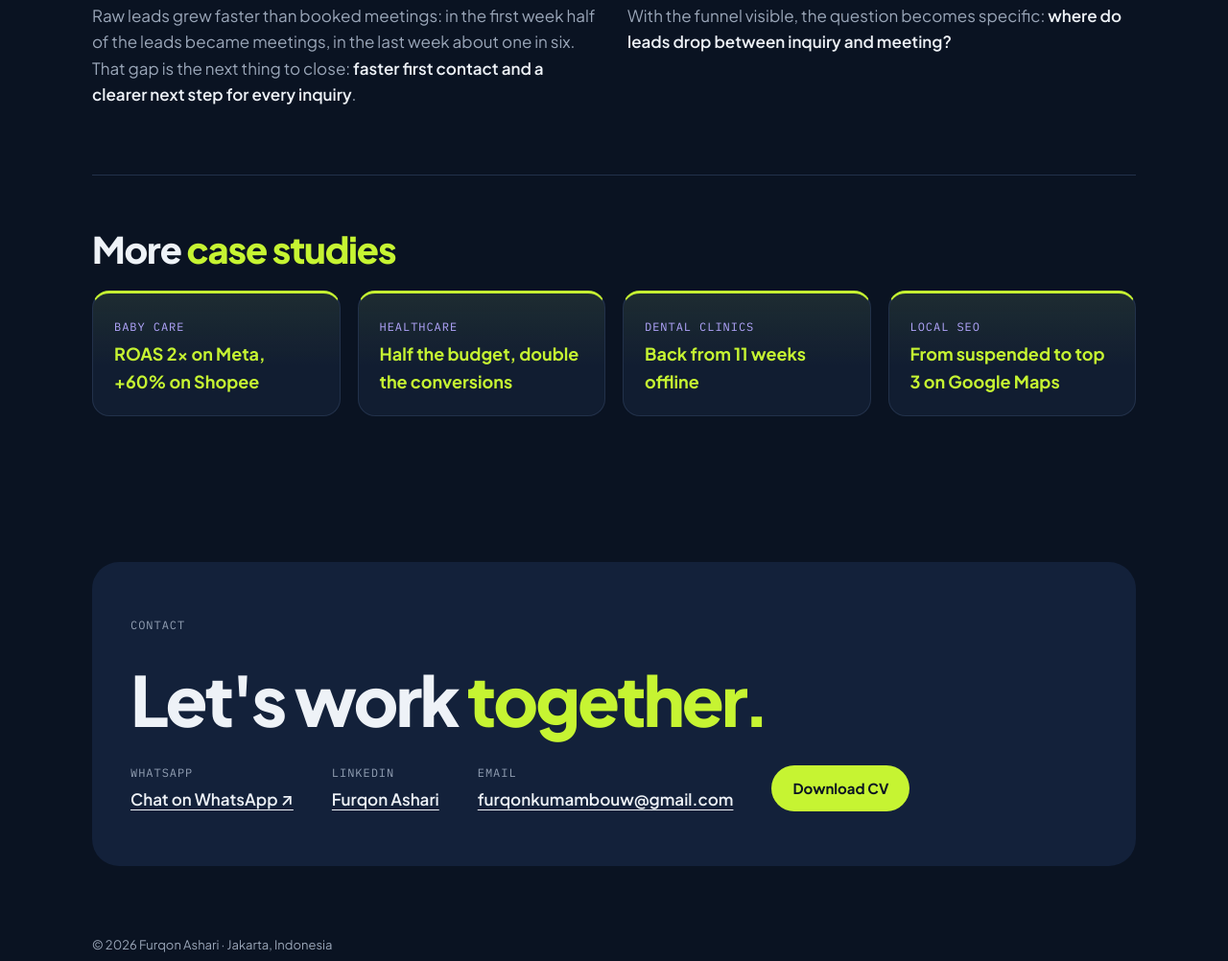
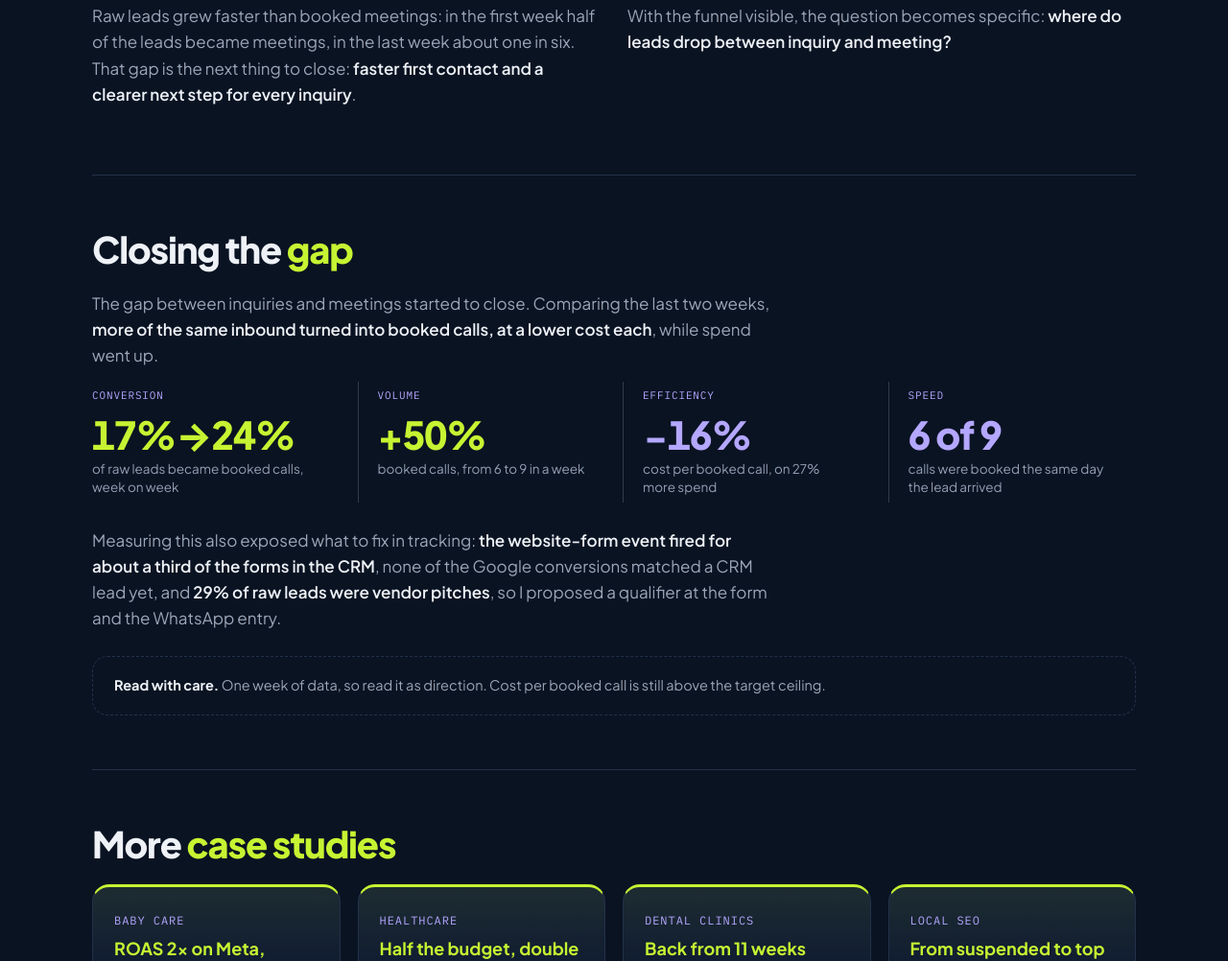
Before and after one commit to furqonashr/furqonashari, a plain HTML site: page marketing-industry.html in a window 1280 px wide. Shown: the part 1680-2682 px from the top of the page at 96% size. Drawn offline with Linux system fonts and the light colour scheme.

Commit message:
Add files via upload

```diff
--- a/marketing-industry.html
+++ b/marketing-industry.html
@@ -464,6 +464,16 @@ h2:hover em{background-size:100% 3px}
 <section class="sec"><h2>What the numbers <em>say</em></h2><div class="two">
 <div class="prose"><p>Raw leads grew faster than booked meetings: in the first week half of the leads became meetings, in the last week about one in six. That gap is the next thing to close: <strong>faster first contact and a clearer next step for every inquiry</strong>.</p></div>
 <div class="prose"><p>With the funnel visible, the question becomes specific: <strong>where do leads drop between inquiry and meeting?</strong></p></div></div></section>
+<section class="sec"><h2>Closing the <em>gap</em></h2>
+<div class="prose"><p>The gap between inquiries and meetings started to close. Comparing the last two weeks, <strong>more of the same inbound turned into booked calls, at a lower cost each</strong>, while spend went up.</p></div>
+<div class="charts">
+<div class="stat rv"><div class="ind">Conversion</div><b>17%&rarr;24%</b><span>of raw leads became booked calls, week on week</span></div>
+<div class="stat rv"><div class="ind">Volume</div><b>+50%</b><span>booked calls, from 6 to 9 in a week</span></div>
+<div class="stat rv"><div class="ind">Efficiency</div><b>&minus;16%</b><span>cost per booked call, on 27% more spend</span></div>
+<div class="stat rv"><div class="ind">Speed</div><b>6 of 9</b><span>calls were booked the same day the lead arrived</span></div>
+</div>
+<div class="prose" style="margin-top:26px"><p>Measuring this also exposed what to fix in tracking: <strong>the website-form event fired for about a third of the forms in the CRM</strong>, none of the Google conversions matched a CRM lead yet, and <strong>29% of raw leads were vendor pitches</strong>, so I proposed a qualifier at the form and the WhatsApp entry.</p></div>
+<div class="note"><b>Read with care.</b> One week of data, so read it as direction. Cost per booked call is still above the target ceiling.</div></section>
 <section class="sec"><h2>More <em>case studies</em></h2><div class="next"><a href="babycare.html"><span class="label">Baby care</span><b>ROAS 2x on Meta, +60% on Shopee</b></a><a href="healthcare.html"><span class="label">Healthcare</span><b>Half the budget, double the conversions</b></a><a href="dental.html"><span class="label">Dental clinics</span><b>Back from 11 weeks offline</b></a><a href="gbp.html"><span class="label">Local SEO</span><b>From suspended to top 3 on Google Maps</b></a></div></section></div>
 <section class="contact" id="contact"><div class="wrap"><div class="contact-box"><span class="label" style="color:var(--band-muted)">Contact</span><h2>Let's work <em>together.</em></h2><div class="contact-row"><div class="contact-item"><span class="label">WhatsApp</span><a class="val" href="https://wa.me/6282299313109" target="_blank" rel="noopener">Chat on WhatsApp &#8599;</a></div><div class="contact-item"><span class="label">LinkedIn</span><a class="val" href="https://www.linkedin.com/in/furqonashari/" target="_blank" rel="noopener">Furqon Ashari</a></div><div class="contact-item"><span class="label">Email</span><a class="val" href="mailto:furqonkumambouw@gmail.com">furqonkumambouw@gmail.com</a></div><a class="btn pri" href="https://s.id/PortfolioFurqonAshari" target="_blank" rel="noopener">Download CV</a></div></div></div></section>
 </main>
```
Also changed, not shown: healthcare.html (+10 -0 lines).
